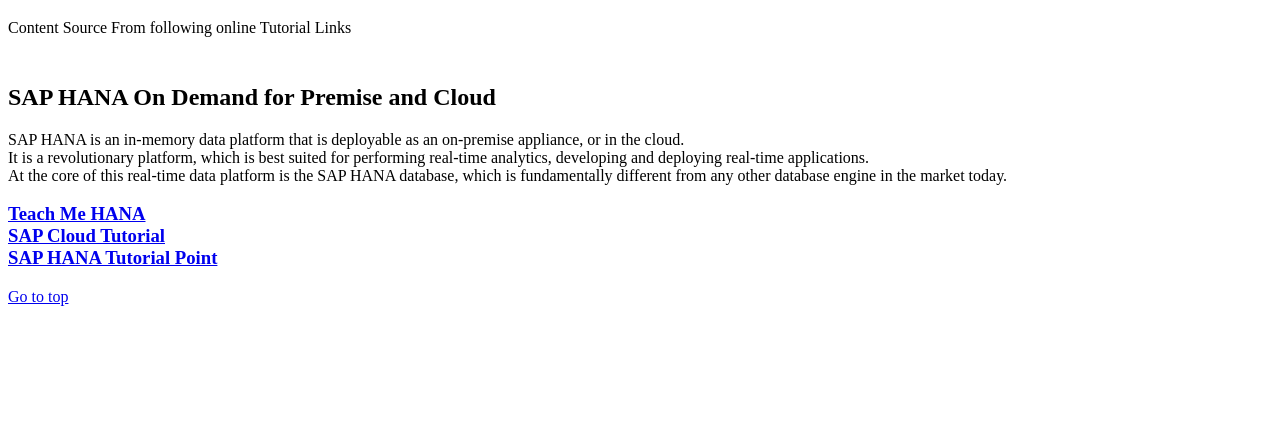
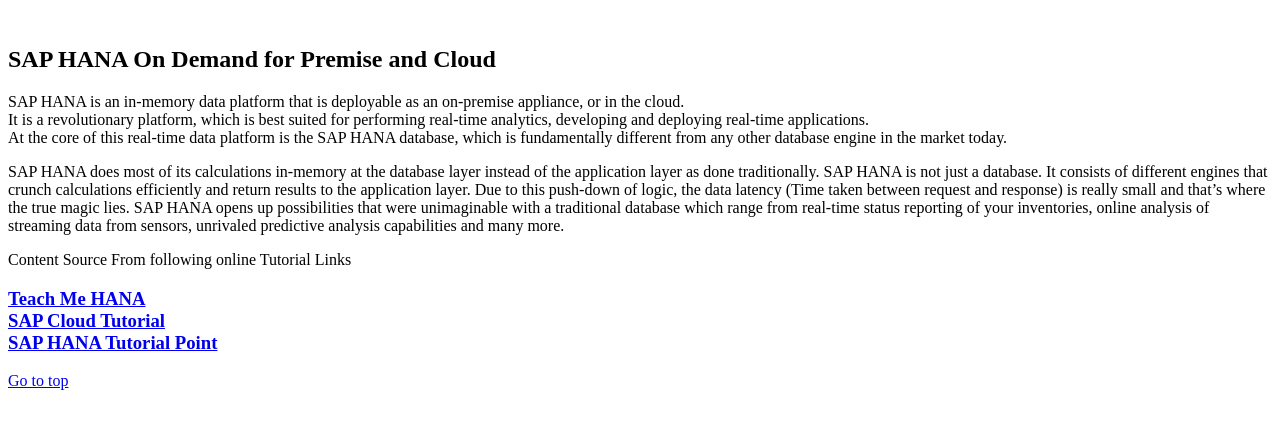
Before and after one commit to pvsapdev/pvsapdev.github.io, a plain HTML site: page index.html in a window 1280 px wide. Shown: the part 61-490 px from the top of the page. Drawn offline with Linux system fonts and the light colour scheme.

Commit message:
Update index.html

```diff
--- a/index.html
+++ b/index.html
@@ -2,14 +2,30 @@
 <html>
 <body>
 <h1>Welcome to the SAP Knowledge Support Blog</h1>
-<p> Content Source From following online Tutorial Links
+
  <h2> <br> SAP HANA On Demand for Premise and Cloud </h2>
  <div>
 
   SAP HANA is an in-memory data platform that is deployable as an on-premise appliance, or in the cloud. <br>
+
   It is a revolutionary platform, which is best suited for performing real-time analytics, developing and deploying real-time applications.
- <br> At the core of this real-time data platform is the SAP HANA database, which is fundamentally different from any other database engine in the market today.
+
+  <br> At the core of this real-time data platform is the SAP HANA database, which is fundamentally different from any other database engine in the market today.
   <br>
+
+  <p>
+   SAP HANA does most of its calculations in-memory at the database layer instead of the application layer as done traditionally.
+
+   SAP HANA is not just a database. It consists of different engines that crunch calculations efficiently and return results to the application layer.
+
+Due to this push-down of logic, the data latency (Time taken between request and response) is really small and that’s where the true magic lies.
+
+SAP HANA opens up possibilities that were unimaginable with a traditional database which range from real-time status reporting of your inventories,
+
+   online analysis of streaming data from sensors, unrivaled predictive analysis capabilities and many more.
+
+   <br>
+   <p> Content Source From following online Tutorial Links
  <h3>
 <a href ="http://teachmehana.com">Teach Me HANA</a> <br>
 <a href ="http://saphanatutorial.com/">SAP Cloud Tutorial</a> <br>
```
